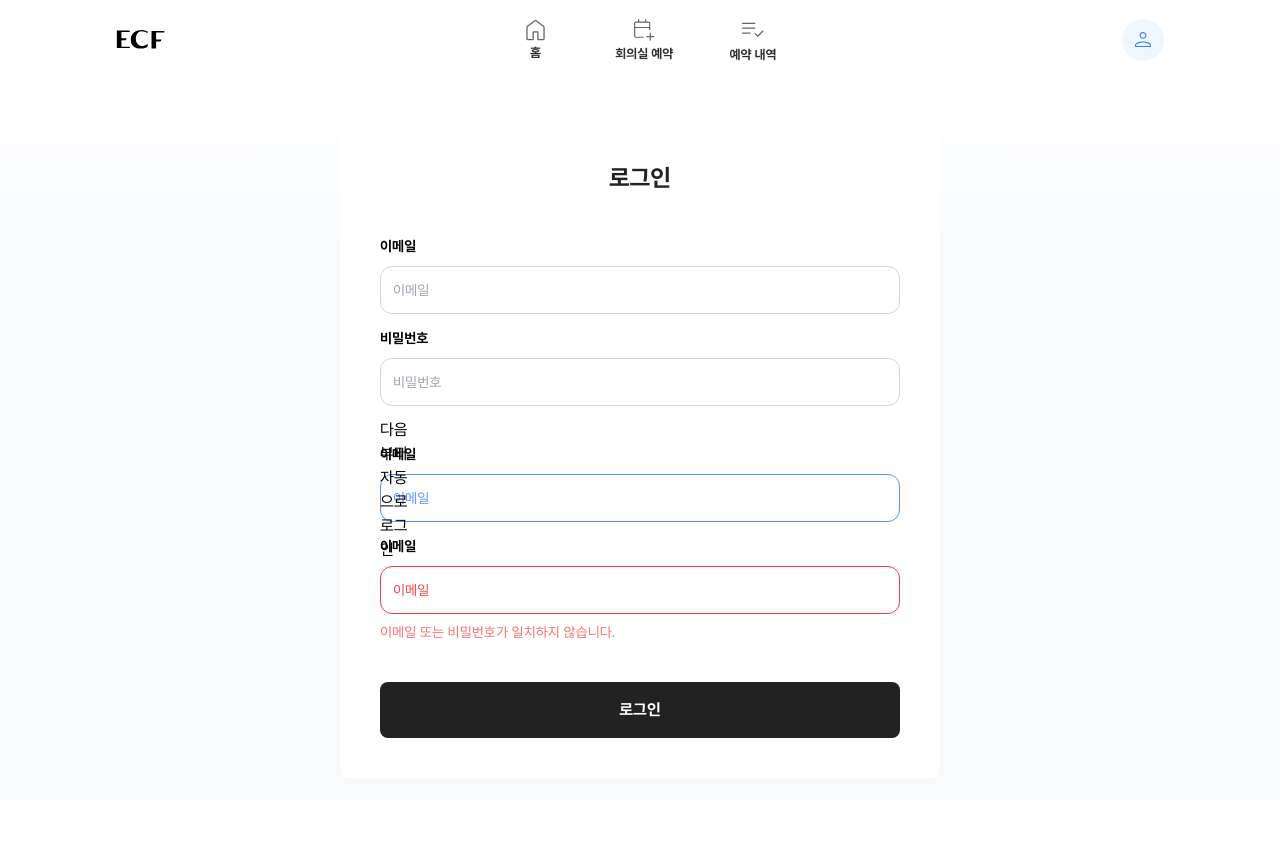
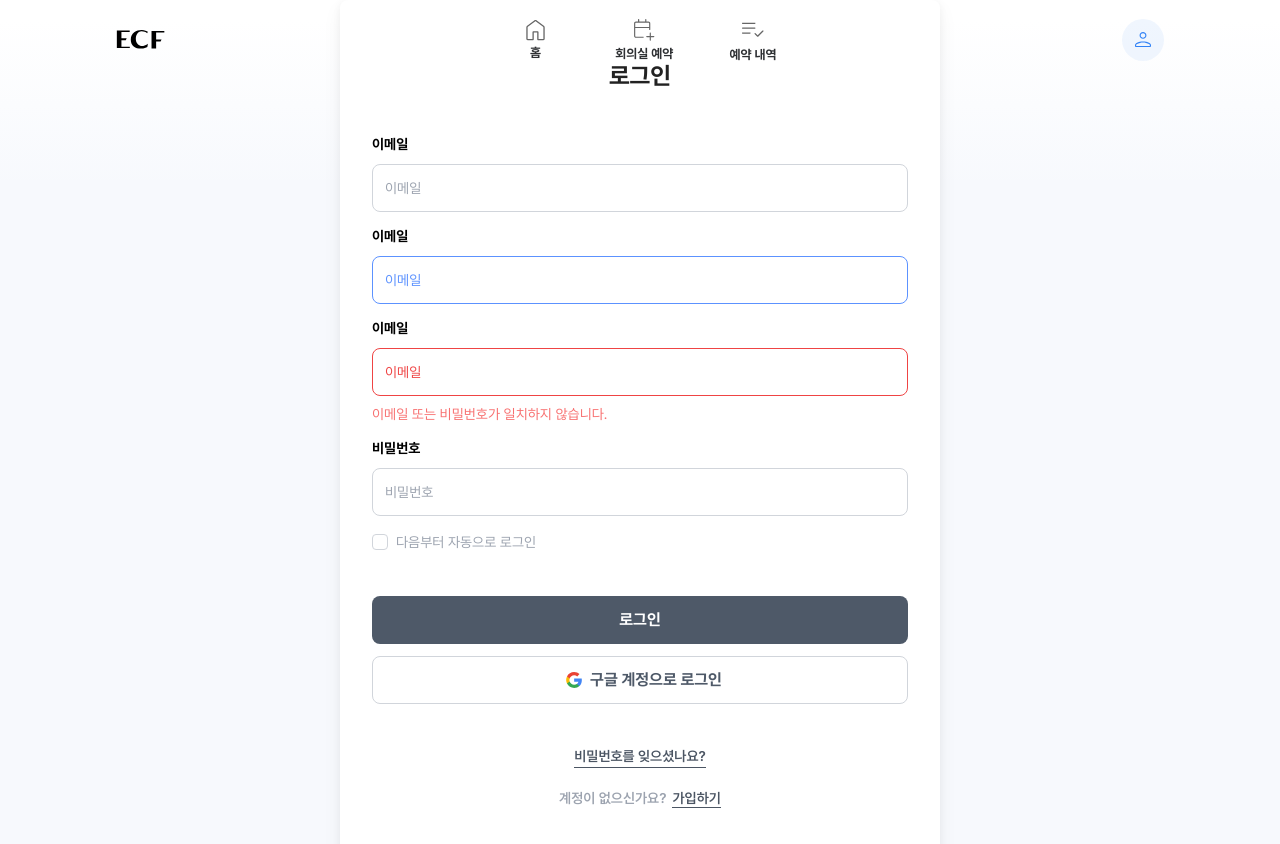
Before and after one commit to sunfivemin/meeting-room, a Next.js app: page /login in a window 1280 px wide. Shown: the top 844 px of the page. Before the commit the page ends 800 px from the top, so only its background shows below. Built offline with nearby package versions, Linux system fonts and the light colour scheme; a web font is replaced by a local one.

Commit message:
🎨 로그인 추가

```diff
--- a/app/globals.css
+++ b/app/globals.css
@@ -104,32 +104,59 @@ html {
     /* background: #000ii; */
     /* background: linear-gradient(rgba(238, 245, 255, 0), rgba(238, 242, 255, 1)); */
 
-        background: linear-gradient(0deg, #5f79d6 -4.26%, #1631cbc7 -4.25%, #7191e3 102%);
+    background: linear-gradient(
+      0deg,
+      #5f79d6 -4.26%,
+      #1631cbc7 -4.25%,
+      #7191e3 102%
+    );
     letter-spacing: -0.25px;
   }
 
-    .round {
+  .check-wrap {
+    @apply relative flex items-center;
+  }
+
+  .check-wrap input[type="checkbox"] {
+    @apply invisible absolute;
+  }
+
+  .check-wrap label {
+    @apply bg-white rounded-full cursor-pointer flex items-center h-7 relative;
+  }
+
+  .check-wrap label .check-icon {
+    @apply w-4 h-4 mr-1 bg-white border border-gray-300 rounded-[4px] flex-shrink-0 relative;
+  }
+
+  .check-wrap input[type="checkbox"]:checked + label .check-icon {
+    @apply bg-[#fff] border border-gray-500;
+  }
+
+  .check-wrap input[type="checkbox"]:checked + label .check-icon::after {
+    content: "";
+    @apply absolute left-[5px] top-[1.5px] w-[4px] h-[9px] border-solid border-gray-500 border-r border-b rotate-45 opacity-100 transition-opacity duration-300;
+  }
+
+  .check-wrap input[type="checkbox"] + label .check-icon::after {
+    @apply opacity-0;
+  }
+
+  .check-wrap input[type="checkbox"]:checked + label > p {
+    @apply font-semibold text-gray-500;
+  }
+
+  .check-wrap p {
+    @apply ml-1 text-sm text-gray-400;
+  }
+
+  .underline-link {
     @apply relative;
   }
 
-    .round label {
-        @apply bg-[#fff] rounded-full cursor-pointer h-7 left-0 absolute top-0 w-7;
-    }
-
-    .round label:after {
-        @apply h-1.5 left-[0.44rem] opacity-0 absolute top-[0.50rem] w-3;
-    }
-
-    .round input[type="checkbox"] {
-        @apply invisible;
-    }
-
-    .round input[type="checkbox"]:checked + label{
-        @apply bg-[#66bb6a] border-[#66bb6a];
-    }
-
-    .round input[type="checkbox"]:checked + label:after {
-        @apply opacity-100;
+  .underline-link::after {
+    content: "";
+    @apply absolute left-0 bottom-[0.5px] w-full h-[1px] bg-gray-600;
   }
 
   @screen md {
@@ -328,7 +355,8 @@ html {
     /* overscroll-behavior: contain; */
     opacity: 1;
     z-index: 9999;
-        transition: transform 0.4s cubic-bezier(0.33, 0.45, 0, 1) 0s, opacity 0.1s ease 0s;
+    transition: transform 0.4s cubic-bezier(0.33, 0.45, 0, 1) 0s,
+      opacity 0.1s ease 0s;
     transform: translate(-50%) translateY(0px);
     max-width: 768px;
     width: 100%;
@@ -434,7 +462,11 @@ html {
   font-weight: 100;
   font-style: normal;
   src: url("../public/fonts/Pretendard-Thin.eot");
-    src: url("../public/fonts/Pretendard-Thin.eot?#iefix") format("embedded-opentype"), url("../public/fonts/Pretendard-Thin.woff2") format("woff2"), url("../public/fonts/Pretendard-Thin.woff") format("woff"), url("../public/fonts/Pretendard-Thin.ttf") format("truetype");
+  src: url("../public/fonts/Pretendard-Thin.eot?#iefix")
+      format("embedded-opentype"),
+    url("../public/fonts/Pretendard-Thin.woff2") format("woff2"),
+    url("../public/fonts/Pretendard-Thin.woff") format("woff"),
+    url("../public/fonts/Pretendard-Thin.ttf") format("truetype");
   font-display: swap;
 }
 @font-face {
@@ -442,7 +474,11 @@ html {
   font-weight: 200;
   font-style: normal;
   src: url("../public/fonts/Pretendard-ExtraLight.eot");
-    src: url("../public/fonts/Pretendard-ExtraLight.eot?#iefix") format("embedded-opentype"), url("../public/fonts/Pretendard-ExtraLight.woff2") format("woff2"), url("../public/fonts/Pretendard-ExtraLight.woff") format("woff"), url("../public/fonts/Pretendard-ExtraLight.ttf") format("truetype");
+  src: url("../public/fonts/Pretendard-ExtraLight.eot?#iefix")
+      format("embedded-opentype"),
+    url("../public/fonts/Pretendard-ExtraLight.woff2") format("woff2"),
+    url("../public/fonts/Pretendard-ExtraLight.woff") format("woff"),
+    url("../public/fonts/Pretendard-ExtraLight.ttf") format("truetype");
   font-display: swap;
 }
 @font-face {
@@ -450,7 +486,11 @@ html {
   font-weight: 300;
   font-style: normal;
   src: url("../public/fonts/Pretendard-Light.eot");
-    src: url("../public/fonts/Pretendard-Light.eot?#iefix") format("embedded-opentype"), url("../public/fonts/Pretendard-Light.woff2") format("woff2"), url("../public/fonts/Pretendard-Light.woff") format("woff"), url("../public/fonts/Pretendard-Light.ttf") format("truetype");
+  src: url("../public/fonts/Pretendard-Light.eot?#iefix")
+      format("embedded-opentype"),
+    url("../public/fonts/Pretendard-Light.woff2") format("woff2"),
+    url("../public/fonts/Pretendard-Light.woff") format("woff"),
+    url("../public/fonts/Pretendard-Light.ttf") format("truetype");
   font-display: swap;
 }
 @font-face {
@@ -458,7 +498,11 @@ html {
   font-weight: 400;
   font-style: normal;
   src: url("../public/fonts/Pretendard-Regular.eot");
-    src: url("../public/fonts/Pretendard-Regular.eot?#iefix") format("embedded-opentype"), url("../public/fonts/Pretendard-Regular.woff2") format("woff2"), url("../public/fonts/Pretendard-Regular.woff") format("woff"), url("../public/fonts/Pretendard-Regular.ttf") format("truetype");
+  src: url("../public/fonts/Pretendard-Regular.eot?#iefix")
+      format("embedded-opentype"),
+    url("../public/fonts/Pretendard-Regular.woff2") format("woff2"),
+    url("../public/fonts/Pretendard-Regular.woff") format("woff"),
+    url("../public/fonts/Pretendard-Regular.ttf") format("truetype");
   font-display: swap;
 }
 @font-face {
@@ -466,7 +510,11 @@ html {
   font-weight: 500;
   font-style: normal;
   src: url("../public/fonts/Pretendard-Medium.eot");
-    src: url("../public/fonts/Pretendard-Medium.eot?#iefix") format("embedded-opentype"), url("../public/fonts/Pretendard-Medium.woff2") format("woff2"), url("../public/fonts/Pretendard-Medium.woff") format("woff"), url("../public/fonts/Pretendard-Medium.ttf") format("truetype");
+  src: url("../public/fonts/Pretendard-Medium.eot?#iefix")
+      format("embedded-opentype"),
+    url("../public/fonts/Pretendard-Medium.woff2") format("woff2"),
+    url("../public/fonts/Pretendard-Medium.woff") format("woff"),
+    url("../public/fonts/Pretendard-Medium.ttf") format("truetype");
   font-display: swap;
 }
 @font-face {
@@ -474,7 +522,11 @@ html {
   font-weight: 600;
   font-style: normal;
   src: url("../public/fonts/Pretendard-SemiBold.eot");
-    src: url("../public/fonts/Pretendard-SemiBold.eot?#iefix") format("embedded-opentype"), url("../public/fonts/Pretendard-SemiBold.woff2") format("woff2"), url("../public/fonts/Pretendard-SemiBold.woff") format("woff"), url("../public/fonts/Pretendard-SemiBold.ttf") format("truetype");
+  src: url("../public/fonts/Pretendard-SemiBold.eot?#iefix")
+      format("embedded-opentype"),
+    url("../public/fonts/Pretendard-SemiBold.woff2") format("woff2"),
+    url("../public/fonts/Pretendard-SemiBold.woff") format("woff"),
+    url("../public/fonts/Pretendard-SemiBold.ttf") format("truetype");
   font-display: swap;
 }
 @font-face {
@@ -482,7 +534,11 @@ html {
   font-weight: 700;
   font-style: normal;
   src: url("../public/fonts/Pretendard-Bold.eot");
-    src: url("../public/fonts/Pretendard-Bold.eot?#iefix") format("embedded-opentype"), url("../public/fonts/Pretendard-Bold.woff2") format("woff2"), url("../public/fonts/Pretendard-Bold.woff") format("woff"), url("../public/fonts/Pretendard-Bold.ttf") format("truetype");
+  src: url("../public/fonts/Pretendard-Bold.eot?#iefix")
+      format("embedded-opentype"),
+    url("../public/fonts/Pretendard-Bold.woff2") format("woff2"),
+    url("../public/fonts/Pretendard-Bold.woff") format("woff"),
+    url("../public/fonts/Pretendard-Bold.ttf") format("truetype");
   font-display: swap;
 }
 @font-face {
@@ -490,7 +546,11 @@ html {
   font-weight: 800;
   font-style: normal;
   src: url("../public/fonts/Pretendard-ExtraBold.eot");
-    src: url("../public/fonts/Pretendard-ExtraBold.eot?#iefix") format("embedded-opentype"), url("../public/fonts/Pretendard-ExtraBold.woff2") format("woff2"), url("../public/fonts/Pretendard-ExtraBold.woff") format("woff"), url("../public/fonts/Pretendard-ExtraBold.ttf") format("truetype");
+  src: url("../public/fonts/Pretendard-ExtraBold.eot?#iefix")
+      format("embedded-opentype"),
+    url("../public/fonts/Pretendard-ExtraBold.woff2") format("woff2"),
+    url("../public/fonts/Pretendard-ExtraBold.woff") format("woff"),
+    url("../public/fonts/Pretendard-ExtraBold.ttf") format("truetype");
   font-display: swap;
 }
 @font-face {
@@ -498,13 +558,18 @@ html {
   font-weight: 900;
   font-style: normal;
   src: url("../public/fonts/Pretendard-Black.eot");
-    src: url("../public/fonts/Pretendard-Black.eot?#iefix") format("embedded-opentype"), url("../public/fonts/Pretendard-Black.woff2") format("woff2"), url("../public/fonts/Pretendard-Black.woff") format("woff"), url("../public/fonts/Pretendard-Black.ttf") format("truetype");
+  src: url("../public/fonts/Pretendard-Black.eot?#iefix")
+      format("embedded-opentype"),
+    url("../public/fonts/Pretendard-Black.woff2") format("woff2"),
+    url("../public/fonts/Pretendard-Black.woff") format("woff"),
+    url("../public/fonts/Pretendard-Black.ttf") format("truetype");
   font-display: swap;
 }
 
 @font-face {
   font-family: "GmarketSansMedium";
-    src: url("https://fastly.jsdelivr.net/gh/projectnoonnu/noonfonts_2001@1.1/GmarketSansMedium.woff") format("woff");
+  src: url("https://fastly.jsdelivr.net/gh/projectnoonnu/noonfonts_2001@1.1/GmarketSansMedium.woff")
+    format("woff");
   font-weight: normal;
   font-style: normal;
 }
--- a/app/login/page.jsx
+++ b/app/login/page.jsx
@@ -1,61 +1,124 @@
+import Image from "next/image";
+import Link from "next/link";
+
 export default function Login() {
   return (
     <>
-            <div className="flex items-center bg-[var(--bg-main-color)] flex-1">
-                <div className="z-10 w-full">
-                    <div className="p-10 pt-[60px] mx-auto bg-white rounded-lg shadow-[var(--bg-shadow-border)] md:w-3/4 lg:w-[600px] w-[92%]">
-                        <h2 className="mb-10 text-2xl font-bold text-center text-[#222]">로그인</h2>
+      <div className="flex bg-[var(--bg-main-color)] flex-1">
+        <div className="z-10 w-full mt-[0px] pb-[110px] md:my-[0px] md:pb-[0px]">
+          <div className="p-10 py-[60px] mx-auto bg-white shadow-3xl rounded-lg px-6 md:px-8 md:w-3/4 lg:w-[600px] w-[92%]">
+            <h2 className="mb-10 text-2xl font-bold text-center text-[#222]">
+              로그인
+            </h2>
             <form action="">
               <div className="">
                 <div className="relative flex flex-row justify-between"></div>
                 <div className="mb-3">
-                                    <label htmlFor="email" className="text-sm font-bold text-navy-700 ">
+                  <label
+                    htmlFor="email"
+                    className="text-sm font-bold text-navy-700 "
+                  >
                     이메일
                   </label>
-                                    <input type="email" name="email" id="email" placeholder="이메일" className="flex items-center justify-center w-full h-12 p-3 mt-2 text-sm border border-gray-300 outline-none rounded-xl bg-white/0"></input>
+
+                  <input
+                    type="email"
+                    name="email"
+                    id="email"
+                    placeholder="이메일"
+                    className="flex items-center justify-center w-full h-12 p-3 mt-2 text-sm border border-gray-300 outline-none rounded-lg bg-white/0"
+                  ></input>
+                </div>
+                {/* 성공 */}
+                <div className="mb-3">
+                  <label
+                    htmlFor="email2"
+                    className="text-sm font-bold text-navy-700 "
+                  >
+                    이메일
+                  </label>
+                  <input
+                    type="text"
+                    id="email2"
+                    placeholder="이메일"
+                    className="mt-2 flex h-12 w-full items-center justify-center rounded-lg border bg-white/0 p-3 text-sm outline-none border-[#5C92FF] text-[#5C92FF] placeholder:text-[#5C92FF] "
+                  ></input>
+                </div>
+                {/* 실패 */}
+                <div className="mb-3">
+                  <label
+                    htmlFor="email3"
+                    className="text-sm font-bold text-navy-700 "
+                  >
+                    이메일
+                  </label>
+                  <input
+                    type="text"
+                    id="email3"
+                    placeholder="이메일"
+                    className="flex items-center justify-center w-full h-12 p-3 mt-2 text-sm text-red-500 border border-red-500 outline-none rounded-lg bg-white/0 placeholder:text-red-500 "
+                  ></input>
+                  <p className="mt-2 text-sm text-red-400">
+                    이메일 또는 비밀번호가 일치하지 않습니다.
+                  </p>
                 </div>
                 <div className="mb-3">
-                                    <label htmlFor="email" className="text-sm font-bold text-navy-700 ">
+                  <label
+                    htmlFor="email"
+                    className="text-sm font-bold text-navy-700 "
+                  >
                     비밀번호
                   </label>
-                                    <input type="password" name="password" id="password" placeholder="비밀번호" className="flex items-center justify-center w-full h-12 p-3 mt-2 text-sm border border-gray-300 outline-none rounded-xl bg-white/0"></input>
+                  <input
+                    type="password"
+                    name="password"
+                    id="password"
+                    placeholder="비밀번호"
+                    className="flex items-center justify-center w-full h-12 p-3 mt-2 text-sm border border-gray-300 outline-none rounded-lg bg-white/0"
+                  ></input>
                 </div>
-                                <div className="round">
-                                    <input type="checkbox" id="check"  />
-                                    <label htmlFor="check"><span  className="check-icon" ></span><p>다음부터 자동으로 로그인</p></label>
-                                </div>
-
-                                <div className="mb-3">
-                                    <label htmlFor="email2" className="text-sm font-bold text-navy-700 ">
-                                        이메일
+                <div className="check-wrap">
+                  <input type="checkbox" id="check" />
+                  <label htmlFor="check">
+                    <span className="check-icon"></span>
+                    <p>다음부터 자동으로 로그인</p>
                   </label>
-                                    <input type="text" id="email2" placeholder="이메일" className="mt-2 flex h-12 w-full items-center justify-center rounded-xl border bg-white/0 p-3 text-sm outline-none border-[#5C92FF] text-[#5C92FF] placeholder:text-[#5C92FF] "></input>
-                                </div>
-                                <div className="mb-3">
-                                    <label htmlFor="email3" className="text-sm font-bold text-navy-700 ">
-                                        이메일
-                                    </label>
-                                    <input type="text" id="email3" placeholder="이메일" className="flex items-center justify-center w-full h-12 p-3 mt-2 text-sm text-red-500 border border-red-500 outline-none rounded-xl bg-white/0 placeholder:text-red-500 "></input>
-                                    <p className="mt-2 text-sm text-red-400">이메일 또는 비밀번호가 일치하지 않습니다.</p>
                 </div>
               </div>
+              <button className="block w-full p-3 font-bold font-md text-white bg-[#4e5968]  rounded-lg mt-10">
+                로그인
+              </button>
+              <button className="flex items-center justify-center w-full p-[0.4375rem] font-bold font-md text-[#4e5968] border border-gray-300 bg-[#fff] rounded-lg mt-3">
+                <Image
+                  className=""
+                  alt="구글 아이콘"
+                  src="/assets/google-icon.svg"
+                  width={32}
+                  height={32}
+                />
+                구글 계정으로 로그인
+              </button>
 
-                            {/* <div className="mb-5">
-                                <label htmlFor="name" className="block mb-2 font-bold text-gray-600">
-                                    Name
-                                </label>
-                                <input type="text" id="name" name="name" placeholder="Put in your fullname." className="w-full p-3 border border-gray-300 rounded shadow mb-"></input>
+              <div>
+                <Link
+                  href="/login/password"
+                  className="underline-link block w-fit font-semibold leading-6 text-gray-600 text-sm mt-10 mx-auto text-center"
+                >
+                  비밀번호를 잊으셨나요?
+                </Link>
+
+                <div className="flex item-center justify-center mt-5">
+                  <p className="font-semibold pr-1.5 text-gray-400 text-sm">
+                    계정이 없으신가요?
+                  </p>
+                  <Link
+                    href="/login/password"
+                    className="underline-link font-semibold text-gray-600 text-sm"
+                  >
+                    가입하기
+                  </Link>
                 </div>
-
-                            <div className="mb-5">
-                                <label htmlFor="twitter" className="block mb-2 font-bold text-gray-600">
-                                    Twitter
-                                </label>
-                                <input type="text" id="twitter" name="twitter" placeholder="Put in your fullname." className="w-full p-3 border border-red-300 rounded shadow mb-"></input>
-                                <p className="mt-2 text-sm text-red-400">Twitter username is required</p>
-                            </div> */}
-
-                            <button className="block w-full p-4 font-bold text-white bg-[#222] rounded-lg mt-10">로그인</button>
+              </div>
             </form>
           </div>
         </div>
--- /dev/null
+++ b/app/login/password/page.jsx
@@ -0,0 +1,46 @@
+import Image from "next/image";
+import Link from "next/link";
+
+export default function Password() {
+  return (
+    <>
+      <div className="flex bg-[var(--bg-main-color)] flex-1">
+        <div className="z-10 w-full mt-[0px] pb-[110px] md:my-[0px] md:pb-[0px]">
+          <div className="p-10 py-[60px] mx-auto bg-white shadow-3xl rounded-lg px-6 md:px-8 md:w-3/4 lg:w-[600px] w-[92%]">
+            <h2 className="mb-3 text-2xl font-bold text-center text-[#222]">
+              비밀번호 찾기
+            </h2>
+            <p className="mb-10 text-sm font-nomal text-center text-gray-500">
+              가입하신 이메일 주소를 입력해주세요.
+            </p>
+            <form action="">
+              <div className="">
+                <div className="relative flex flex-row justify-between"></div>
+                <div className="mb-3">
+                  <label
+                    htmlFor="email"
+                    className="text-sm font-bold text-navy-700 "
+                  >
+                    이메일
+                  </label>
+
+                  <input
+                    type="email"
+                    name="email"
+                    id="email"
+                    placeholder="이메일"
+                    className="flex items-center justify-center w-full h-12 p-3 mt-2 text-sm border border-gray-300 outline-none rounded-lg bg-white/0"
+                  ></input>
+                </div>
+              </div>
+
+              <button className="block w-full p-3 font-bold font-md text-white bg-[#4e5968] rounded-lg mt-10">
+                비밀번호 찾기
+              </button>
+            </form>
+          </div>
+        </div>
+      </div>
+    </>
+  );
+}
```
Also changed, not shown: app/components/ComboBox.jsx (+37 -8 lines), app/components/ReservationModal.jsx (+139 -28 lines), app/page.jsx (+32 -9 lines). Lines whose indentation alone changed are shown as unchanged.
